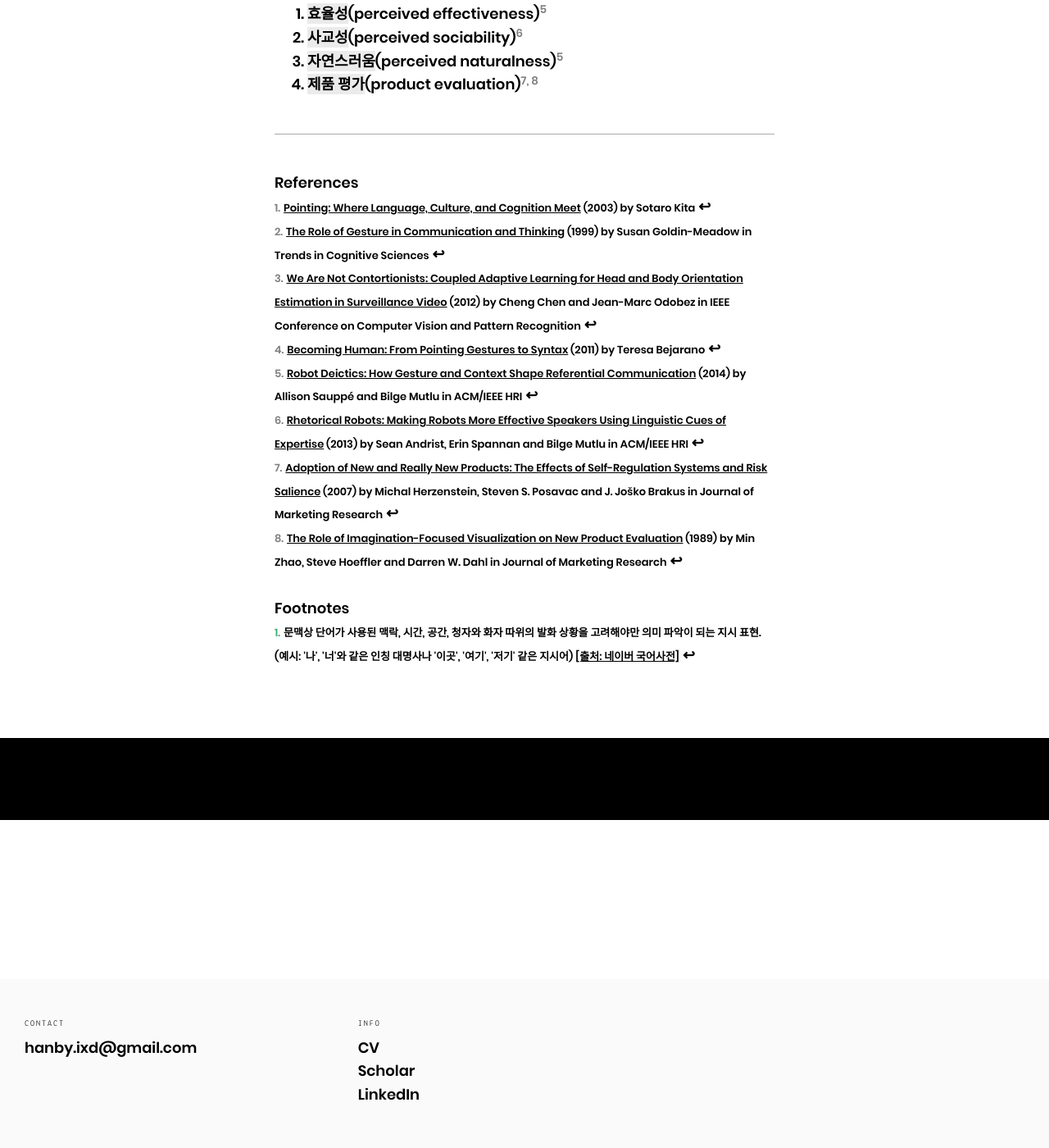
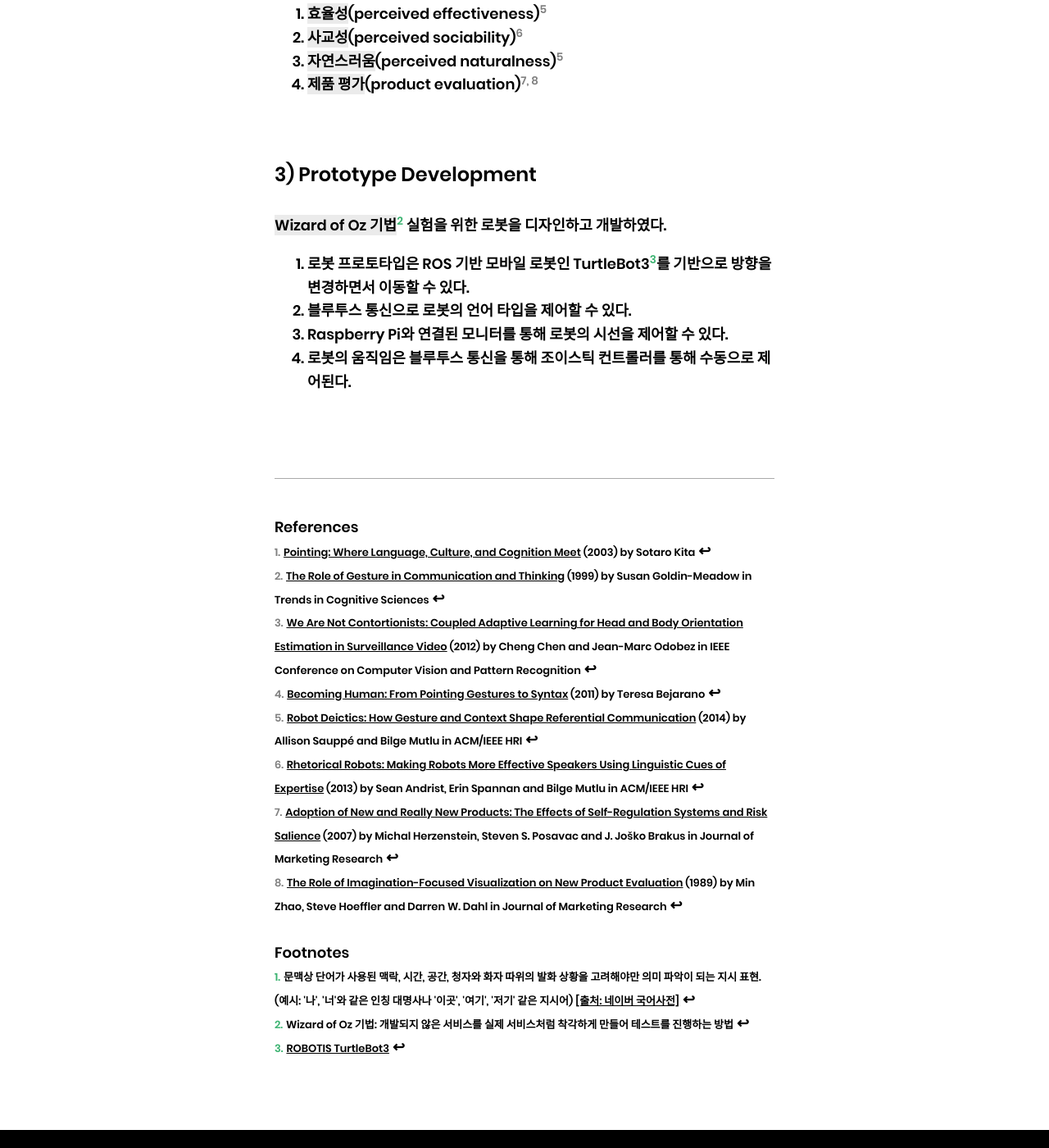
Before and after one commit to hanby-ixd/hanby-ixd.github.io, a Jekyll site: the page built from _posts/projects/2021-01-03-thisorthat.md, in a window 1280 px wide and 1400 px high, scrolled down 5186 px. Shown: the whole window at 82% size. Built offline with Jekyll 4.4.1, drawn with Linux system fonts in a browser that asks for light colours; nearby versions of some CDN libraries; library files that are not in the unit come from our copies.

Commit message:
Update 2021-01-03-thisorthat.md

```diff
--- a/_posts/projects/2021-01-03-thisorthat.md
+++ b/_posts/projects/2021-01-03-thisorthat.md
@@ -144,6 +144,18 @@ Design Question: "<span style="background-color:#EBEBEB">소셜 로봇</span>은
 02. <span style="background-color:#EBEBEB">사교성</span>(perceived sociability)<sup id="R06">[<span style="color:gray">6</span>](#reference_6)</sup>
 03. <span style="background-color:#EBEBEB">자연스러움</span>(perceived naturalness)<sup id="R05">[<span style="color:gray">5</span>](#reference_5)</sup>
 04. <span style="background-color:#EBEBEB">제품 평가</span>(product evaluation)<sup id="R07">[<span style="color:gray">7,</span>](#reference_7)</sup><sup id="R08">[<span style="color:gray"> 8</span>](#reference_8)</sup>
+<br><br>
+
+<font size="5em">3) Prototype Development</font>
+<br>
+
+<span style="background-color:#EBEBEB">Wizard of Oz 기법</span><sup id="F02">[<span style="color:MediumSeaGreen">2</span>](#footnote_2)</sup> 실험을 위한 로봇을 디자인하고 개발하였다.
+
+01. 로봇 프로토타입은 ROS 기반 모바일 로봇인 TurtleBot3<sup id="F03">[<span style="color:MediumSeaGreen">3</span>](#footnote_3)</sup>를 기반으로 방향을 변경하면서 이동할 수 있다.
+02. 블루투스 통신으로 로봇의 언어 타입을 제어할 수 있다.
+03. Raspberry Pi와 연결된 모니터를 통해 로봇의 시선을 제어할 수 있다.
+04. 로봇의 움직임은 블루투스 통신을 통해 조이스틱 컨트롤러를 통해 수동으로 제어된다.
+<br><br>
 
 
 ---
@@ -162,5 +174,7 @@ Design Question: "<span style="background-color:#EBEBEB">소셜 로봇</span>은
 
 **Footnotes**
 <a name="footnote_1"><font size="2em" color="MediumSeaGreen">1.</font></a> [<font size="2em">문맥상 단어가 사용된 맥락, 시간, 공간, 청자와 화자 따위의 발화 상황을 고려해야만 의미 파악이 되는 지시 표현. (예시: '나', '너'와 같은 인칭 대명사나 '이곳', '여기', '저기' 같은 지시어) <u>[출처: 네이버 국어사전]</u></font>](https://ko.dict.naver.com/#/entry/koko/2416902403024234bfed8ca7887a3441) [↩](#F01)
+<a name="footnote_2"><font size="2em" color="MediumSeaGreen">2.</font></a> <font size="2em">Wizard of Oz 기법: 개발되지 않은 서비스를 실제 서비스처럼 착각하게 만들어 테스트를 진행하는 방법</font> [↩](#F02)
+<a name="footnote_3"><font size="2em" color="MediumSeaGreen">3.</font></a> [<font size="2em"><u>ROBOTIS TurtleBot3</u></font>](https://emanual.robotis.com/docs/en/platform/turtlebot3/overview/) [↩](#F03)
 
 <br><br><br>
```
